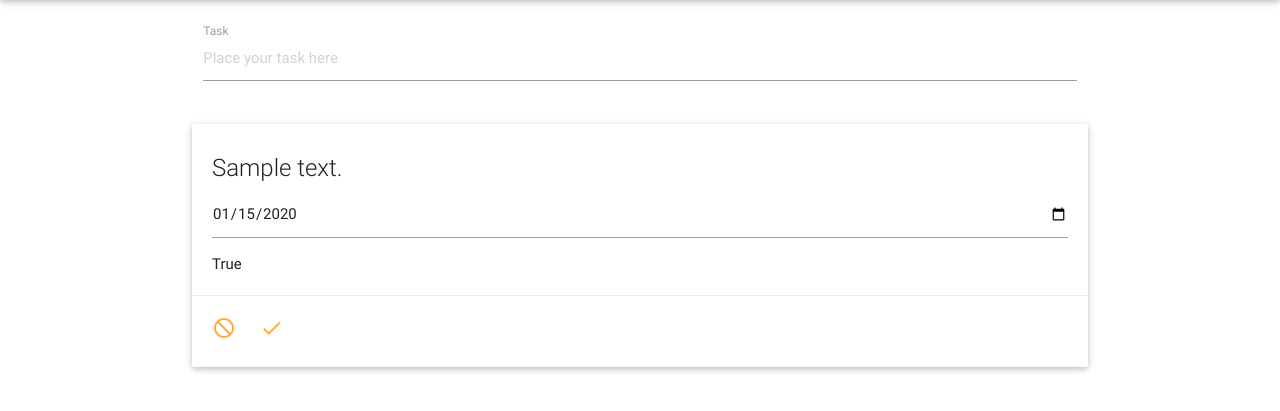
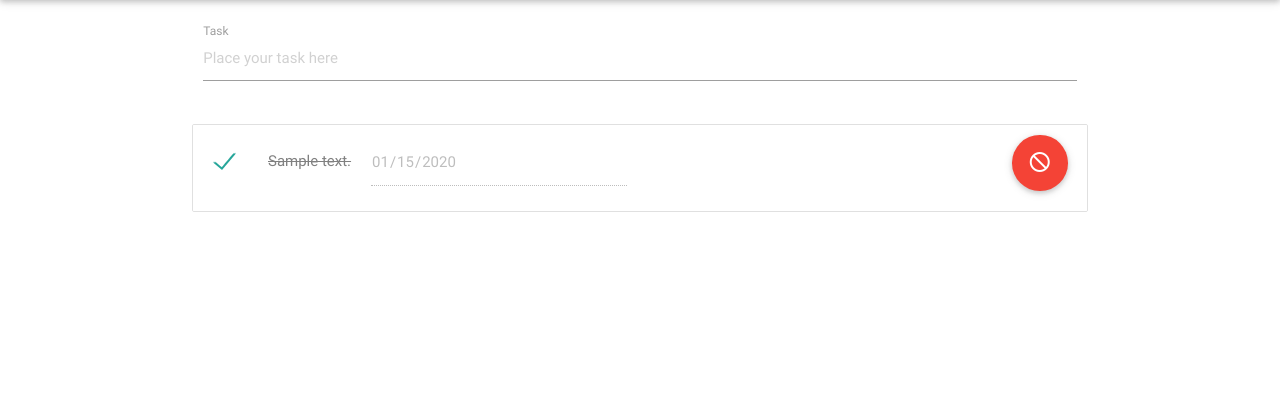
Before and after one commit to maratkanov-a/tp_lab_test, a Django app: page / in a window 1280 px wide. Shown: the part 64-475 px from the top of the page. Run offline with Django 3.2, Linux system fonts and the light colour scheme; tables that the repository leaves empty hold one stand-in row (values such as "Sample post"); parts of the project's set-up code (start-up, migrations or seed data) failed here and were passed over.

Commit message:
fixed styles for main page

```diff
--- a/templates/todo_list/task_list.html
+++ b/templates/todo_list/task_list.html
@@ -16,36 +16,48 @@
     </div>
     <div class="row">
         <div class="col s12">
-            {% for task in task_list %}
-                {% if task.deadline|fix_time > now %}
-                    <div class="card">
-                        <div class="card-content">
-                          <span class="card-title">{{ task.description }}</span>
-                            <input data-url="{% url 'task-update-deadline-page' pk=task.id %}" type="date" class="datepicker js-update-deadline" value="{{ task.deadline|date:"Y-m-d" }}">
-                            <p>{{ task.is_completed }}</p>
-                        </div>
-                        <div class="card-action">
-                          <a class="js-task-delete" data-url="{% url 'task-delete-page' pk=task.id %}">
-                              <i class="material-icons">not_interested</i>
-                          </a>
-                          <a class="js-task-closed" data-url="{% url 'task-update-completion-page' pk=task.id %}" data-flag="{{ task.is_completed|opp }}">
-                              <i class="material-icons">done</i>
-                          </a>
-                        </div>
-                    </div>
-                {% else %}
-                    <div class="card">
-                        <div class="card-content red-text">
-                            <a class="js-task-delete" data-url="{% url 'task-delete-page' pk=task.id %}">
-                                <i class="material-icons">not_interested</i>
-                            </a>
-                          <span class="card-title">{{ task.description }}</span>
-                            <input data-url="{% url 'task-update-deadline-page' pk=task.id %}" type="date" class="datepicker picker__input js-update-deadline" value="{{ task.deadline|date:"Y-m-d" }}">
-
-                        </div>
-                    </div>
-                {% endif %}
-            {% endfor %}
+            <ul class="collection">
+                {% for task in task_list %}
+                    {% if task.is_completed %}
+                        <li class="collection-item">
+                            <p class="left">
+                                  <input type="checkbox" id="task-already-closed" class="js-task-closed" data-url="{% url 'task-update-completion-page' pk=task.id %}"#}
+{#                                   data-flag="{{ task.is_completed|opp }}" checked="checked"/>
+                                  <label for="task-already-closed"></label>
+                            </p>
+                            <p class="left li__p__margin completed">
+                                {{ task.description }}
+                            </p>
+                            <input disabled data-url="{% url 'task-update-deadline-page' pk=task.id %}" type="date"
+                                   class="datepicker js-update-deadline li__input__small li__input__margin__top" value="{{ task.deadline|date:"Y-m-d" }}">
+                            <a class="btn-floating btn-large waves-effect waves-light red right js-task-delete" data-url="{% url 'task-delete-page' pk=task.id %}"><i class="material-icons">not_interested</i></a>
+                        </li>
+                    {% elif task.deadline|fix_time > now %}
+                            <li class="collection-item">
+                                <p class="left">
+                                  <input type="checkbox" id="task-closed" class="js-task-closed" data-url="{% url 'task-update-completion-page' pk=task.id %}"#}
+{#                                   data-flag="{{ task.is_completed|opp }}"/>
+                                  <label for="task-closed"></label>
+                                </p>
+                                <p class="left li__p__margin">
+                                    {{ task.description }}
+                                </p>
+                                <input data-url="{% url 'task-update-deadline-page' pk=task.id %}" type="date"
+                                       class="datepicker js-update-deadline li__input__small li__input__margin__top" value="{{ task.deadline|date:"Y-m-d" }}">
+                                <a class="btn-floating btn-large waves-effect waves-light red right js-task-delete" data-url="{% url 'task-delete-page' pk=task.id %}"><i class="material-icons">not_interested</i></a>
+                            </li>
+                    {% else %}
+                        <li class="collection-item red-text">
+                            <p class="left li__p__margin">
+                                {{ task.description }}
+                            </p>
+                            <input data-url="{% url 'task-update-deadline-page' pk=task.id %}" type="date"
+                                   class="datepicker js-update-deadline li__input__small li__input__margin__top" value="{{ task.deadline|date:"Y-m-d" }}">
+                            <a class="btn-floating btn-large waves-effect waves-light red right js-task-delete" data-url="{% url 'task-delete-page' pk=task.id %}"><i class="material-icons">not_interested</i></a>
+                        </li>
+                    {% endif %}
+                {% endfor %}
+            </ul>
         </div>
     </div>
 {% endblock %}
--- a/todo_list/static/css/mine.css
+++ b/todo_list/static/css/mine.css
@@ -5,3 +5,20 @@
 .js-task-delete, .js-task-closed {
     cursor: pointer;
 }
+
+.completed {
+    text-decoration: line-through;
+    color: grey;
+}
+
+.li__input__small {
+    width: 30% !important;
+}
+
+.li__input__margin__top {
+    margin-top: 5px !important;
+}
+
+.li__p__margin {
+    margin: 15px 20px 0 20px !important;
+}
```
Also changed, not shown: todo_list/static/js/mine.js (+0 -8 lines).
